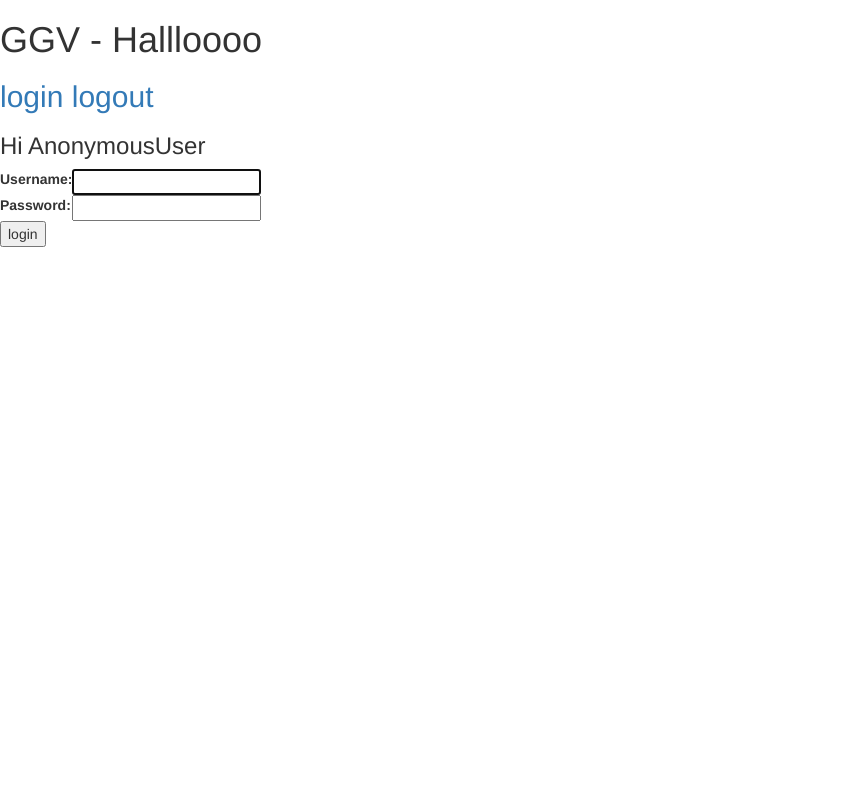
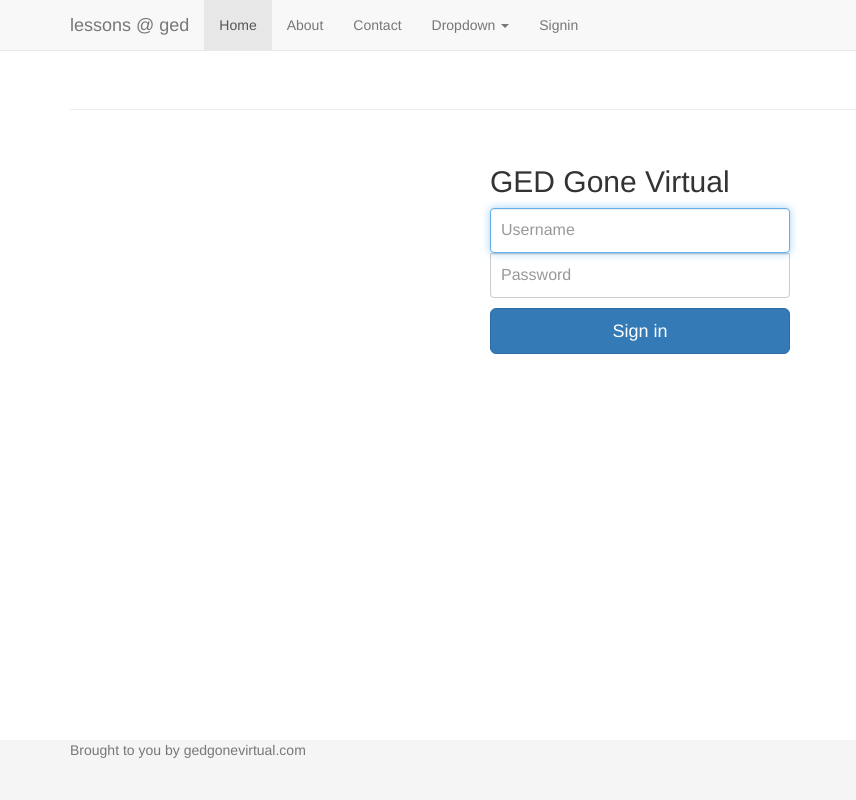
Before and after one commit to anidem/ggv-py, a Django app: page /accounts/login/ in a window 1280 px wide. Shown: the whole page, without its empty margins (0-856 px from the left). Run offline with Django 3.2, Linux system fonts and the light colour scheme; some libraries are stand-ins or nearby versions.

Commit message:
authentication added, index page added

```diff
--- a/core/views.py
+++ b/core/views.py
@@ -30,6 +30,8 @@ def init_session(sender, **kwargs):
 
 	print request.session['user_courses']
 
+class IndexView(TemplateView):
+	template_name = 'index.html'
 
 class HomeView(LoginRequiredMixin, TemplateView):
 	template_name = 'ggv.html'
--- a/ggvproject/urls.py
+++ b/ggvproject/urls.py
@@ -3,7 +3,7 @@ from django.conf.urls import patterns, include, url
 from django.contrib import admin
 admin.autodiscover()
 
-from core.views import HomeView, CourseView, StudentCourseView
+from core.views import IndexView, HomeView, CourseView, StudentCourseView
 from questions.views import MultipleChoiceQuestionDetailView, MultipleChoiceQuestionCreateView
 from lessons.views  import (
     LessonView,
@@ -32,4 +32,6 @@ urlpatterns = patterns('',
 
     url(r'^admin/doc/', include('django.contrib.admindocs.urls')),
     url(r'^admin/', include(admin.site.urls)),
+
+    url(r'^$', IndexView.as_view(), name='root')
 )
--- a/ggvproject/wsgi.py
+++ b/ggvproject/wsgi.py
@@ -8,7 +8,7 @@ https://docs.djangoproject.com/en/1.6/howto/deployment/wsgi/
 """
 
 import os
-os.environ.setdefault("DJANGO_SETTINGS_MODULE", "ggvproject.settings.prod")
+os.environ.setdefault("DJANGO_SETTINGS_MODULE", "ggvproject.settings.dev")
 
 from django.core.wsgi import get_wsgi_application
 from dj_static import Cling
--- /dev/null
+++ b/static/css/ggv.css
@@ -0,0 +1,72 @@
+/* ggv.css */
+/* Sticky footer, form styles
+-------------------------------------------------- */
+
+html,
+body {
+  height: 100%;
+  /* The html and body elements cannot have any padding or margin. */
+}
+
+/* Wrapper for page content to push down footer */
+#wrap {
+  min-height: 100%;
+  height: auto !important;
+  height: 100%;
+  /* Negative indent footer by its height */
+  margin: 0 auto -60px;
+  /* Pad bottom by footer height */
+  padding: 0 0 60px;
+}
+
+/* Set the fixed height of the footer here */
+#footer {
+  height: 60px;
+  background-color: #f5f5f5;
+}
+
+#wrap > .container {
+  padding: 60px 15px 0;
+}
+
+#footer > .container {
+  padding-left: 15px;
+  padding-right: 15px;
+}
+
+/* Styled Forms */
+
+.form-signin {
+  max-width: 330px;
+  padding: 15px;
+  margin: 0 auto;
+}
+.form-signin .form-signin-heading,
+.form-signin .checkbox {
+  margin-bottom: 10px;
+}
+.form-signin .checkbox {
+  font-weight: normal;
+}
+.form-signin .form-control {
+  position: relative;
+  font-size: 16px;
+  height: auto;
+  padding: 10px;
+  -webkit-box-sizing: border-box;
+     -moz-box-sizing: border-box;
+          box-sizing: border-box;
+}
+.form-signin .form-control:focus {
+  z-index: 2;
+}
+.form-signin input[type="email"] {
+  margin-bottom: -1px;
+  border-bottom-left-radius: 0;
+  border-bottom-right-radius: 0;
+}
+.form-signin input[type="password"] {
+  margin-bottom: 10px;
+  border-top-left-radius: 0;
+  border-top-right-radius: 0;
+}
--- a/templates/base.html
+++ b/templates/base.html
@@ -1,4 +1,6 @@
 <!-- base.html -->
+{% load staticfiles %}
+
 <!DOCTYPE html>
 <html lang="en">
 <head>
@@ -16,15 +18,77 @@
     <script src="https://oss.maxcdn.com/libs/html5shiv/3.7.0/html5shiv.js"></script>
     <script src="https://oss.maxcdn.com/libs/respond.js/1.4.2/respond.min.js"></script>
   <![endif]-->
+
+  <link href="{% static 'css/ggv.css' %}" rel="stylesheet">
+  {% block local_css %} {% endblock local_css %}
+
 </head>
 <body>
-    <h1>GGV - {% block page_header %} Hallloooo {% endblock page_header %}</h1>
-    <h2> <a href="{% url 'login' %}">login</a> <a href="{% url 'logout' %}">logout</a></h2>
-    <h3>Hi {{ user }}</h3>
-    {% block content %} {% endblock content %}
+  <div id="wrap">
+    <!-- Fixed navbar -->
+    <div class="navbar navbar-default navbar-fixed-top">
+      <div class="container">
+        <div class="navbar-header">
+          <button type="button" class="navbar-toggle" data-toggle="collapse" data-target=".navbar-collapse">
+            <span class="icon-bar"></span>
+            <span class="icon-bar"></span>
+            <span class="icon-bar"></span>
+          </button>
+          <a class="navbar-brand" href="#">lessons @ ged</a>
+        </div>
+        <div class="collapse navbar-collapse">
+          <ul class="nav navbar-nav">
+            <li class="active"><a href="#">Home</a></li>
+            <li><a href="#about">About</a></li>
+            <li><a href="#contact">Contact</a></li>
+            <li class="dropdown">
+              <a href="#" class="dropdown-toggle" data-toggle="dropdown">Dropdown <b class="caret"></b></a>
+              <ul class="dropdown-menu">
+                <li><a href="#">Action</a></li>
+                <li><a href="#">Another action</a></li>
+                <li><a href="#">Something else here</a></li>
+                <li class="divider"></li>
+                <li class="dropdown-header">Nav header</li>
+                <li><a href="#">Separated link</a></li>
+                <li><a href="#">One more separated link</a></li>
+              </ul>
+            </li>
+            <!-- login/logout button -->
+            <li>
+            {% if user.is_authenticated %}
+              <a href="{% url 'logout' %}">Logout {{ user }}</a>
+            {% else %}
+              <a href="{% url 'login' %}">Signin</a>
+            {% endif %}
+            </li>
+            <!-- End login/logout button -->
+          </ul>
+        </div><!--/.nav-collapse -->
+      </div>
+    </div>
+
+    <!-- Begin page content -->
+    <div class="container">
+      <div class="page-header"><h1>{% block page_header %} {% endblock page_header %}</h1></div>
+      <div class="row">{% block content %} {% endblock content %}</div>
+    </div>
+
+  </div>
+
+  <div id="footer">
+    <div class="container">
+      <p class="text-muted">Brought to you by gedgonevirtual.com</p>
+    </div>
+  </div>
+
+
   <!-- jQuery (necessary for Bootstrap's JavaScript plugins) -->
   <script src="https://code.jquery.com/jquery.js"></script>
+
   <!-- Include all compiled plugins (below), or include individual files as needed -->
   <script src="//netdna.bootstrapcdn.com/bootstrap/3.1.0/js/bootstrap.min.js"></script>
+
+  {% block local_js %} {% endblock local_js %}
+
 </body>
 </html>
--- a/templates/registration/login.html
+++ b/templates/registration/login.html
@@ -4,25 +4,15 @@
 
 {% block content %}
 
-{% if form.errors %}
-<p>Your username and password didn't match. Please try again.</p>
-{% endif %}
-
-<form method="post" action="{% url 'django.contrib.auth.views.login' %}">
-{% csrf_token %}
-<table>
-<tr>
-    <td>{{ form.username.label_tag }}</td>
-    <td>{{ form.username }}</td>
-</tr>
-<tr>
-    <td>{{ form.password.label_tag }}</td>
-    <td>{{ form.password }}</td>
-</tr>
-</table>
-
-<input type="submit" value="login" />
-<input type="hidden" name="next" value="{{ next }}" />
+<form class="form-signin" role="form" method="post" action="{% url 'django.contrib.auth.views.login' %}">
+	{% csrf_token %}
+	<h2 class="form-signin-heading">GED Gone Virtual</h2>
+	{% if form.errors %}
+	<h3>Your username and password didn't match. Please try again.</he>
+	{% endif %}
+	<input id="id_username" name="username" type="username" class="form-control" placeholder="Username" required autofocus>
+	<input  id="id_password" name="password"type="password" class="form-control" placeholder="Password" required>
+	<button class="btn btn-lg btn-primary btn-block" type="submit" value="login">Sign in</button>
 </form>
 
 {% endblock %}
```
Also changed, not shown: ggvproject/settings/base.py (+4 -5 lines), questions/admin.py (+11 -2 lines), templates/ggv.html (+3 -6 lines), templates/index.html (+23 -9 lines), 1 other file. Lines whose indentation alone changed are shown as unchanged.
